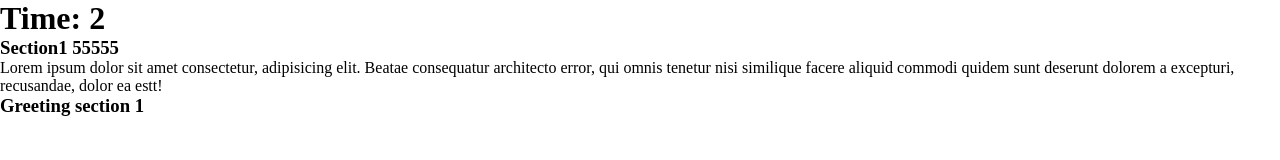
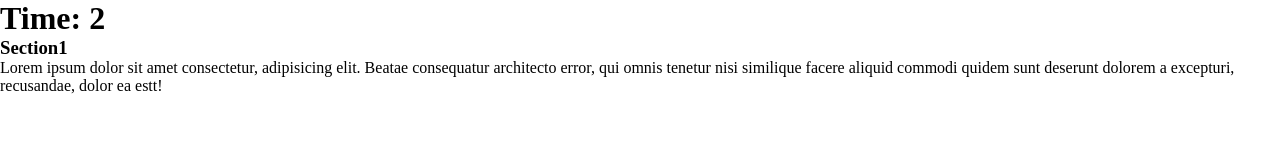
Before and after one commit to nitha1704/gitkraken-test-tutorial, a plain HTML site: page index.html in a window 1280 px wide. Drawn offline with Linux system fonts and the light colour scheme.

Commit message:
update section 1

```diff
--- a/index.html
+++ b/index.html
@@ -15,11 +15,10 @@
 
 
     <section class="section1">
-        <h3>Section1 55555</h3>
+        <h3>Section1</h3>
         <p>Lorem ipsum dolor sit amet consectetur, adipisicing elit. Beatae consequatur architecto error, qui omnis
             tenetur nisi similique facere aliquid commodi quidem sunt deserunt dolorem a excepturi, recusandae, dolor ea
             estt!</p>
-        <h3>Greeting section 1</h3>
     </section>
 
     <script src="scripts/main.js"></script>
```
